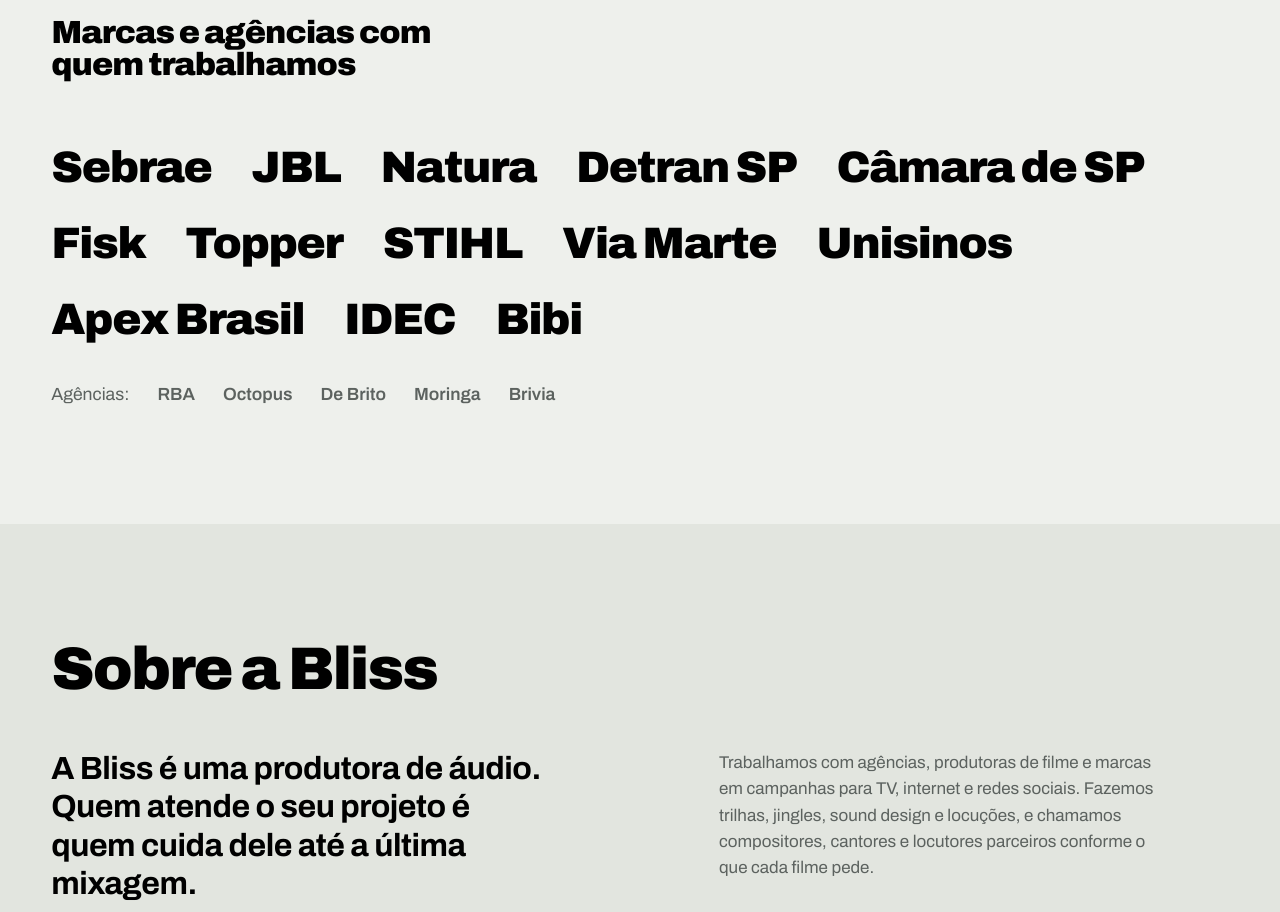
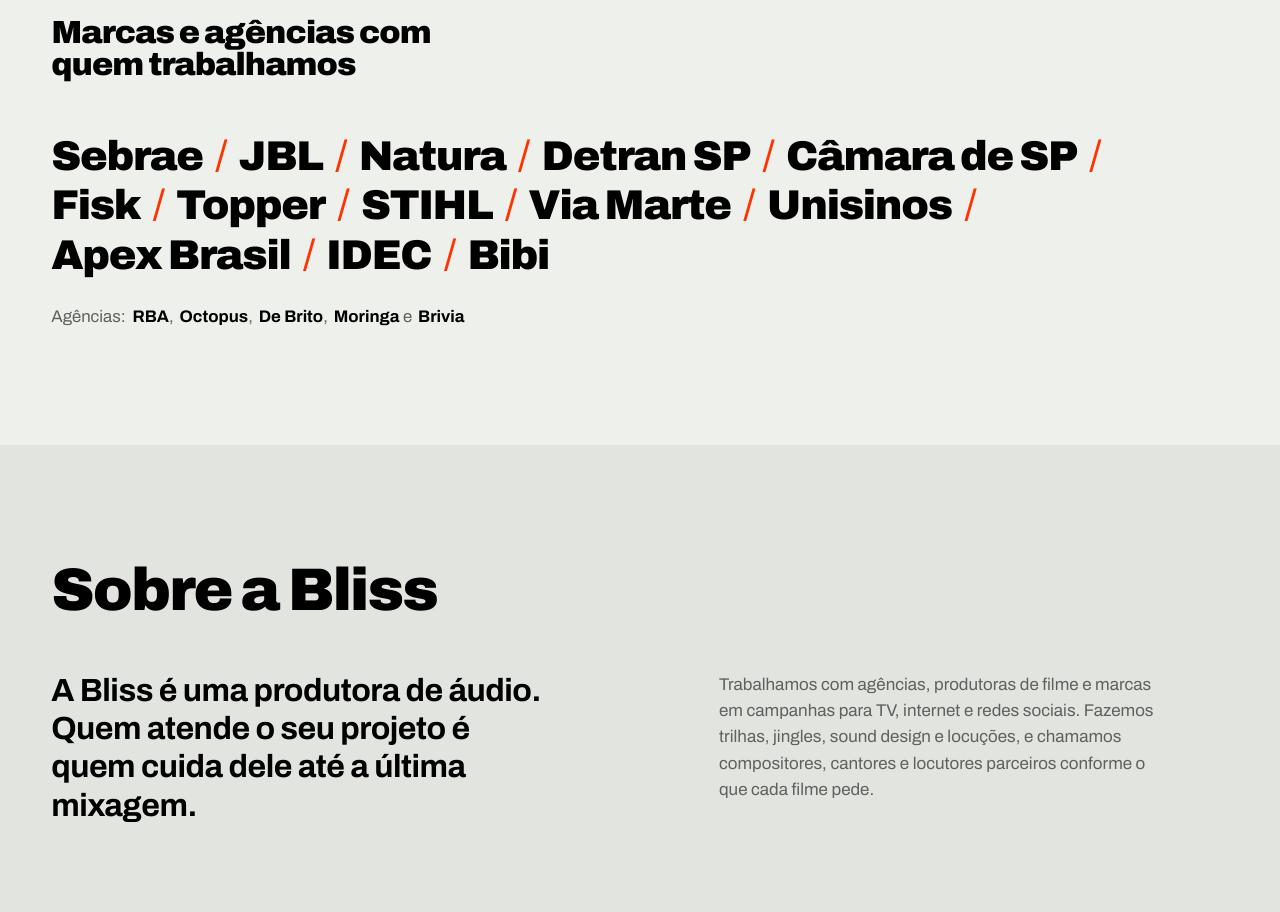
Before and after one commit to vicaxd/bliss-music-site, a plain HTML site: page index.html in a window 1280 px wide. Shown: the part 3400-4312 px from the top of the page. Drawn offline with Linux system fonts and the light colour scheme.

Commit message:
Marcas em texto corrido com barras laranja, agências numa frase
Co-Authored-By: Claude Opus 5.5 <noreply@anthropic.com>

```diff
--- a/index.html
+++ b/index.html
@@ -8,7 +8,7 @@
   <link rel="preconnect" href="https://fonts.googleapis.com">
   <link rel="preconnect" href="https://fonts.gstatic.com" crossorigin>
   <link href="https://fonts.googleapis.com/css2?family=Archivo:wdth,wght@62..125,300..900&display=swap" rel="stylesheet">
-  <link rel="stylesheet" href="styles.css?v=9">
+  <link rel="stylesheet" href="styles.css?v=10">
 </head>
 <body>
   <a class="skip" href="#conteudo">Pular para o conteúdo</a>
--- a/styles.css
+++ b/styles.css
@@ -165,9 +165,19 @@ h2 {
 /* Clientes */
 .clientes h2 { font-size: clamp(1.4rem, 2.6vw, 2rem); font-variation-settings: "wdth" 100; }
 .lista-marcas, .lista-agencias { list-style: none; margin: 0; padding: 0; display: flex; flex-wrap: wrap; }
-.lista-marcas { gap: 8px 40px; font-size: clamp(1.5rem, 3.6vw, 2.75rem); font-weight: 900; font-variation-settings: "wdth" 125; letter-spacing: -0.03em; }
-.lista-agencias { gap: 8px 28px; margin-top: 28px; color: var(--cinza); font-size: 1.1rem; font-weight: 600; }
-.lista-agencias::before { content: "Agências:"; font-weight: 400; }
+.lista-marcas {
+  max-width: 1100px; row-gap: 2px;
+  font-size: clamp(1.4rem, 3.4vw, 2.6rem); line-height: 1.15;
+  font-weight: 900; font-variation-settings: "wdth" 115; letter-spacing: -0.03em;
+}
+.lista-marcas li:not(:last-child)::after {
+  content: "/"; color: var(--laranja); font-weight: 400; margin: 0 .3em;
+}
+.lista-agencias { margin-top: 24px; color: var(--cinza); font-size: 1.05rem; }
+.lista-agencias::before { content: "Agências:"; margin-right: .4em; }
+.lista-agencias li { font-weight: 700; color: var(--preto); }
+.lista-agencias li:not(:last-child)::after { content: ","; margin-right: .35em; font-weight: 400; color: var(--cinza); }
+.lista-agencias li:nth-last-child(2)::after { content: " e"; margin-right: .35em; }
 
 /* Sobre */
 .sobre { background: var(--papel-2); }
```
